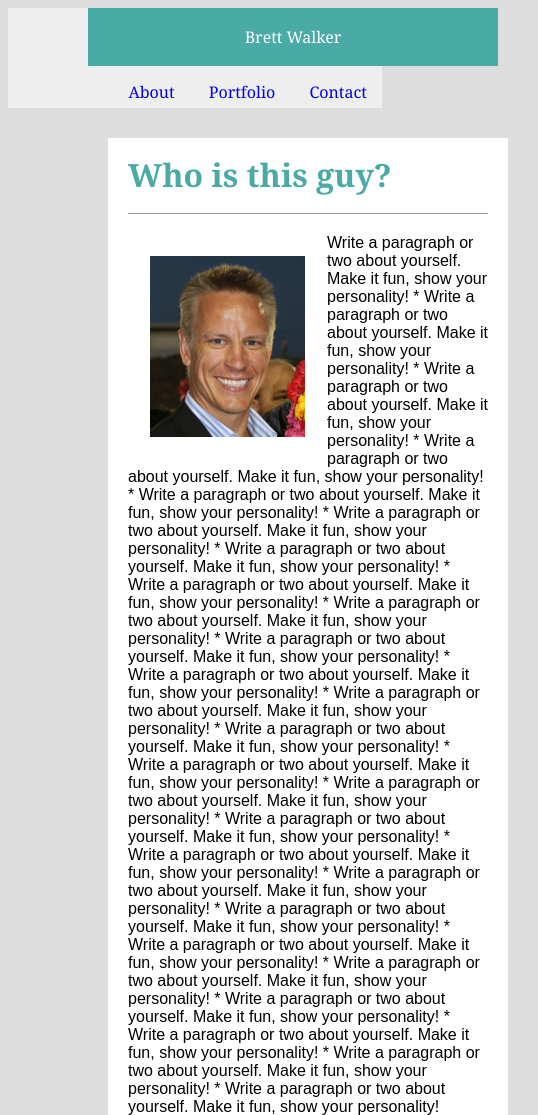
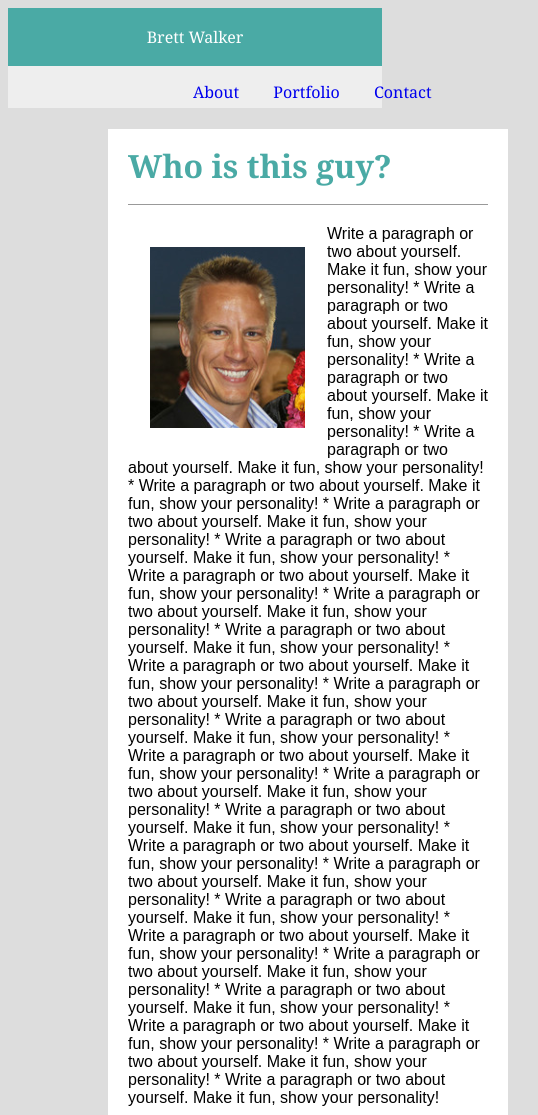
Before and after one commit to bsw975/Responsive-Portfolio, a plain HTML site: page index.html in a window 390 px wide. Shown: the top 1115 px of the page, 538 px wide, since content can reach past the window. Drawn offline with Linux system fonts and the light colour scheme.

Commit message:
final cleanup incl. navbar

```diff
--- a/assets/css/style.css
+++ b/assets/css/style.css
@@ -182,12 +182,16 @@ textarea {
         /*must match image margin+border*/
     }
     .nav {
-        margin: 0 auto;
-        margin-bottom: 20px;
+        width: 360px;
+        float: left;
+        /* margin: 0 auto; */
+        /* margin-bottom: 20px;    */
+        margin-left: 170px;
+        /* padding-right: 0px;  */
     }
     .navbar {
-        margin: 0 auto;
-        width: 100%;
+        /* margin: 0 auto; */
+        /* width: 100%; */
         margin-bottom: 20px;
         height: 100px;
     }
@@ -216,8 +220,12 @@ textarea {
     }
     #myName {
         text-align: center;
-        margin-left: 80px;
-        float: left;
+    /* Hank's code comments out my margin-left, and adds some lines: */
+        /* margin-left: 80px; */
+        margin: 0 auto;
+        padding-left: 0px;
+        padding-right: 0px;
+        /* float: left; */
         width: 100%;
     }
     #portCont {
```
